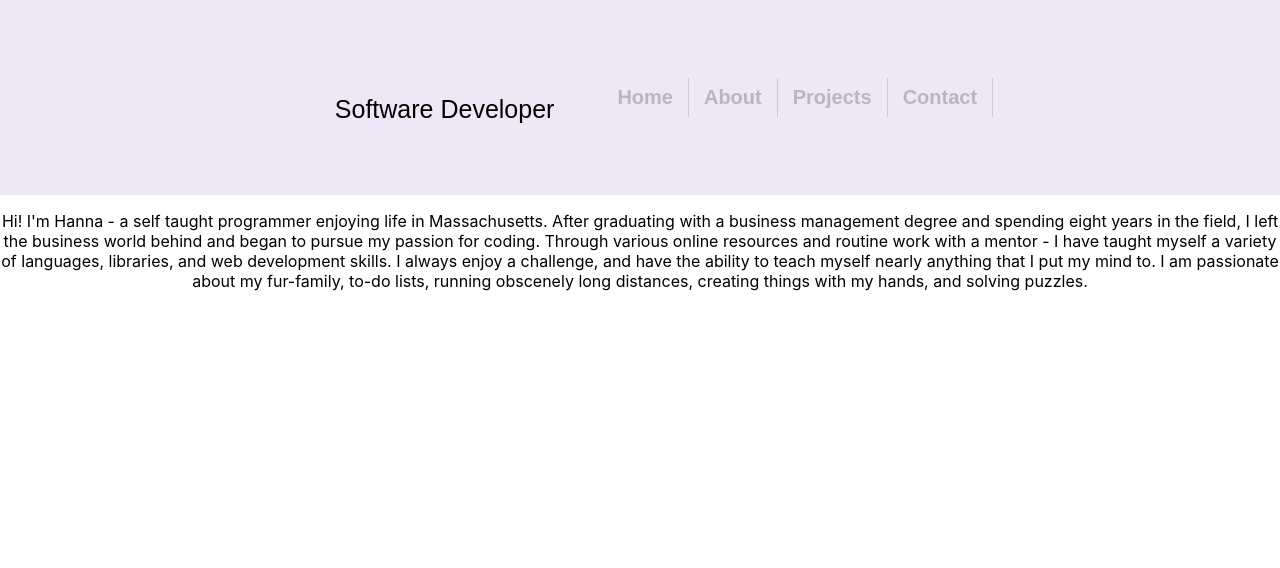
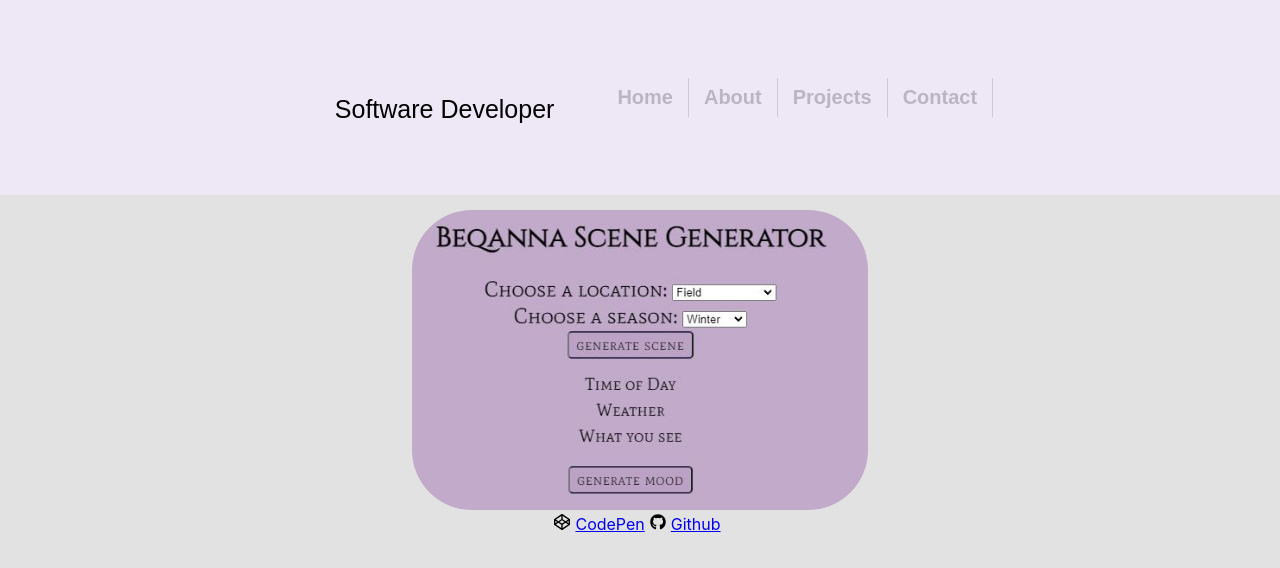
Before and after one commit to hannamlittlefield/AlexanderSucks, a React (Create React App) app: page / in a window 1280 px wide. Shown: the top 568 px of the page. Built offline with nearby package versions, Linux system fonts and the light colour scheme; a web font is replaced by a local one.

Commit message:
adding in fonts and adjusting projects page css

```diff
--- a/package.json
+++ b/package.json
@@ -12,6 +12,7 @@
     "components": "^0.1.0",
     "react": "^17.0.2",
     "react-dom": "^17.0.2",
+    "react-icons": "^4.3.1",
     "react-router-dom": "^6.0.2",
     "react-scripts": "4.0.3",
     "styled": "^1.0.0",
--- a/src/App.css
+++ b/src/App.css
@@ -21,6 +21,7 @@ a {
 .Projects{
   background-color: #e2e2e2;
   padding-top: 15px;
+  height: 100vh;
 }
 
 .App-link {
--- a/src/App.js
+++ b/src/App.js
@@ -1,7 +1,6 @@
 import { render } from '@testing-library/react';
 import './App.css';
 import Navbar from './Navbar';
-import AboutMe from './AboutMe'
 import Projects from './Projects';
 
 
@@ -15,7 +14,7 @@ export default function App() {
         </p>
         <Navbar/>
       </header>
-      <AboutMe/>
+      <Projects/>
     </div>
   );
 }
--- a/src/Projects.js
+++ b/src/Projects.js
@@ -1,13 +1,18 @@
 import React from "react";
 import './App.css';
 import projectpic from './img/BQProject.JPG'
+import { FaGithub, FaCodepen } from "react-icons/fa";
+import { Link } from "react-router-dom";
+
+import { FontAwesomeIcon } from "@fortawesome/react-fontawesome";
 
 export default function Projects(){
     return(
         <div align="center" className="Projects">
         <img className="projImg" src={projectpic}/><br/>
-                <a href="https://codepen.io/hannamlittlefield/pen/MWJLPgx" target="_blank">CodePen</a>
-                <a href="https://github.com/hannamlittlefield/BQSceneSelector/tree/master/BQSceneGen/bq-app/src" target="_blank">Github</a>
+        <FontAwesomeIcon icon="fa-brands fa-github" />
+                <FaCodepen/><a href="https://codepen.io/hannamlittlefield/pen/MWJLPgx" target="_blank">CodePen</a>
+                <FaGithub/><a href="https://github.com/hannamlittlefield/BQSceneSelector/tree/master/BQSceneGen/bq-app/src" target="_blank">Github</a>
         </div>
     )
 }
```
Also changed, not shown: 1 other file (tests, documents, lock files or other folders).
